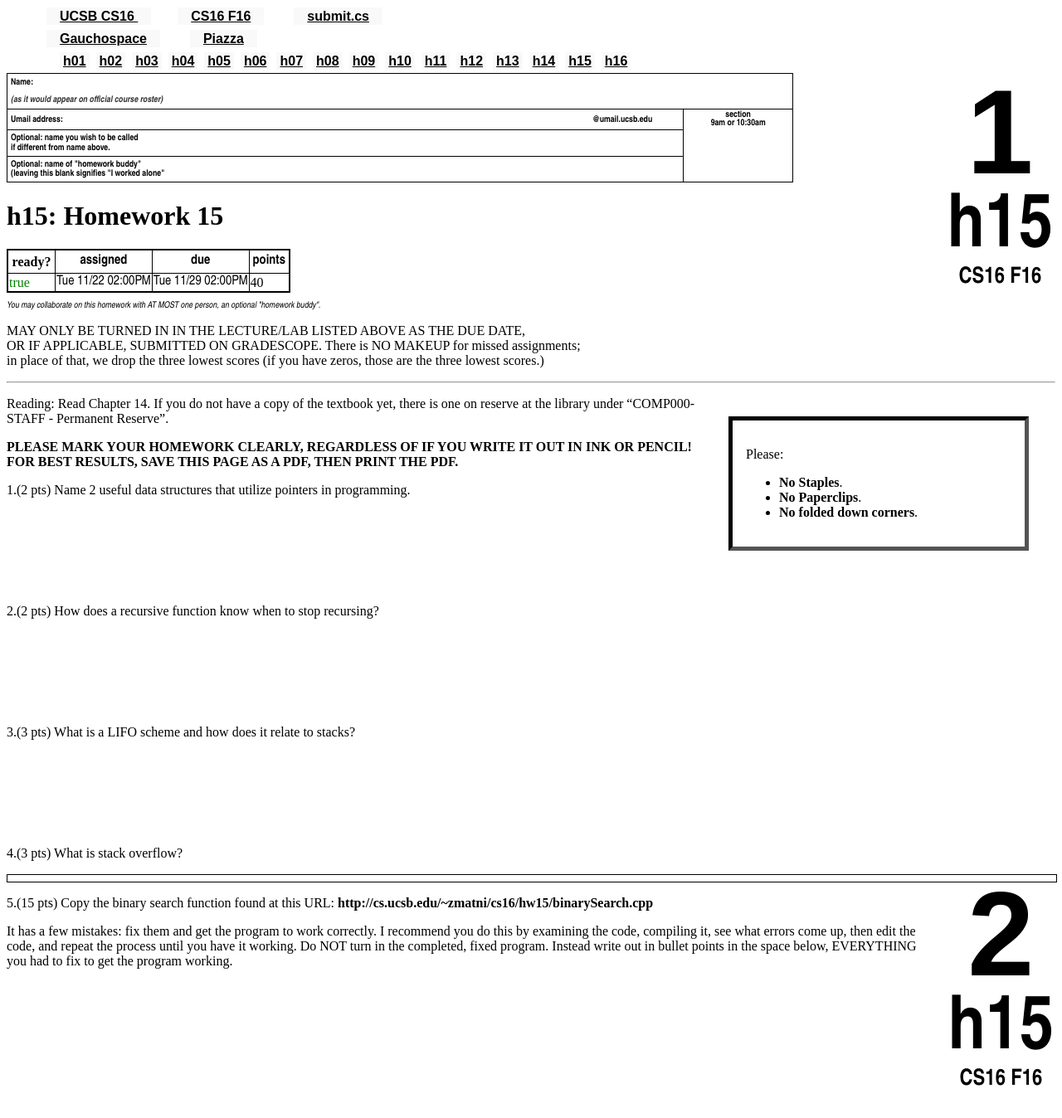
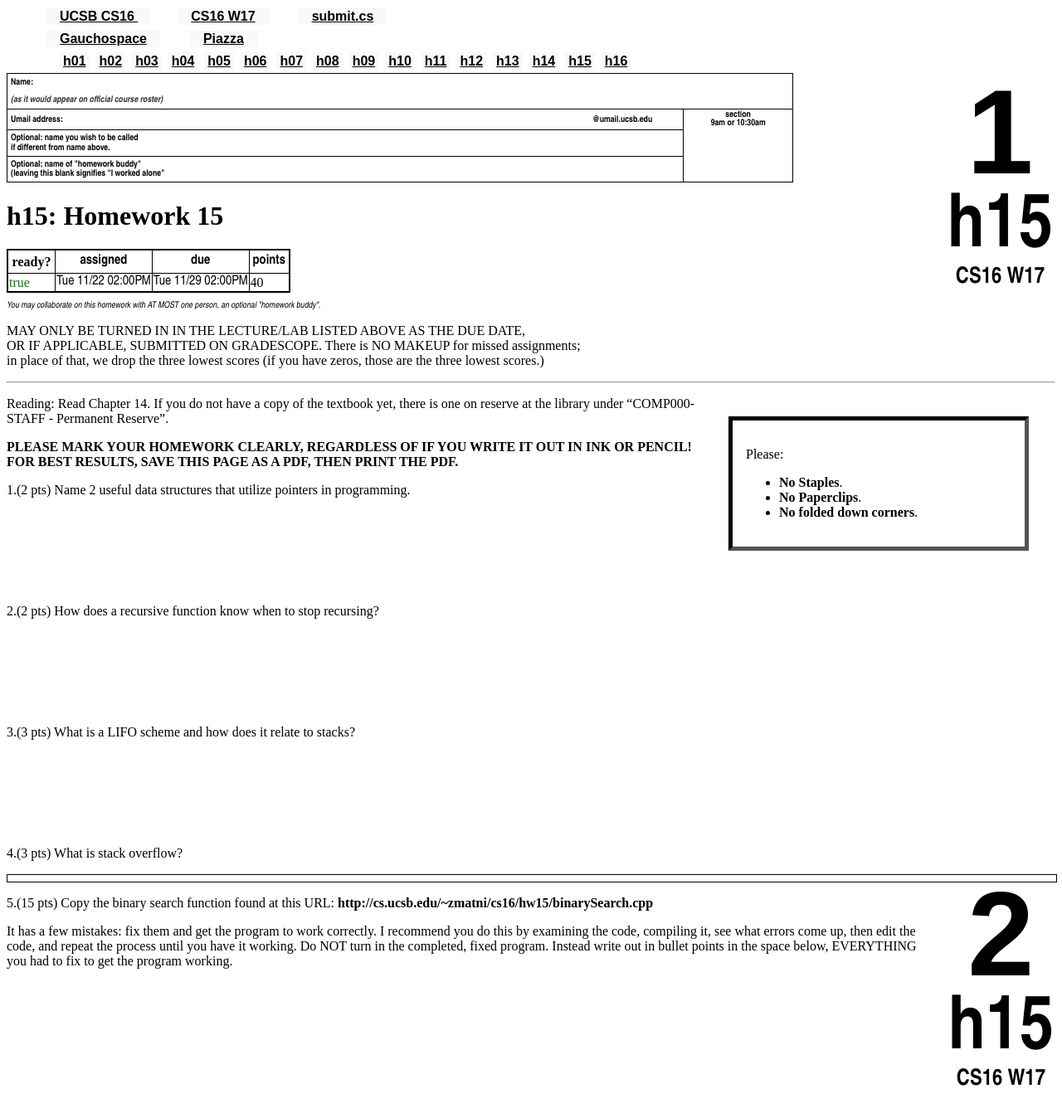
Before and after one commit to ucsb-cs32-s17/ucsb-cs32-s17.github.io, a Jekyll site: the page built from _hwk/h15.md, in a window 1280 px wide and 1400 px high. Shown: the top 1348 px of the window at 83% size. Built offline with Jekyll 4.4.1, drawn with Linux system fonts in a browser that asks for light colours; part of the change alters nothing that is shown.

Commit message:
changed config file

```diff
--- a/_config.yml
+++ b/_config.yml
@@ -1,31 +1,29 @@
-github_url: https://github.com/ucsb-cs16-f16/ucsb-cs16-f16.github.io
+github_url: https://github.com/ucsb-cs16-wi17/ucsb-cs16-wi17.github.io
 
 on_campus: http://proquest.safaribooksonline.com
 off_campus: http://proquest.safaribooksonline.com.proxy.library.ucsb.edu:2048
 
-start_week: 0
-start_date: 2016-09-18 00:00:00.00-7:00
-num_weeks: 11
+start_week: 1
+start_date: 2017-01-09 00:00:00.00-8:00
+num_weeks: 10
 extra_exam_week: true
 
 instructor_url: https://ucsb-cs16.github.io/instructor
 
 cal_dates: >
   [
-  {"label":"First day of classes", "date":"2016-09-22" },
-  {"label":"Univ Holiday", "date":"2016-11-11" },
-  {"label":"Clocks back 1 hour", "date":"2016-11-06" },
-  {"label":"Univ Holiday", "date":"2016-11-24" },
-  {"label":"Univ Holiday", "date":"2016-11-25" },
-  {"label":"Last day of classes", "date":"2016-12-02" },
+  {"label":"First day of classes", "date":"2017-01-09" },
+  {"label":"Univ Holiday", "date":"2017-01-16" },
+  {"label":"Univ Holiday", "date":"2017-01-20" },
+  {"label":"Last day of classes", "date":"2017-03-17" },
   ]
 
 
 course: "CS16"
 legacy_wiki_name: 16wiki
 legacy_wiki_url: "https://foo.cs.ucsb.edu/16wiki"
-qtr: "F16"
-quarter: "Fall 2016"
+qtr: "W17"
+quarter: "Winter 2017"
 
 kramdown:
    parse_block_html: true
```
